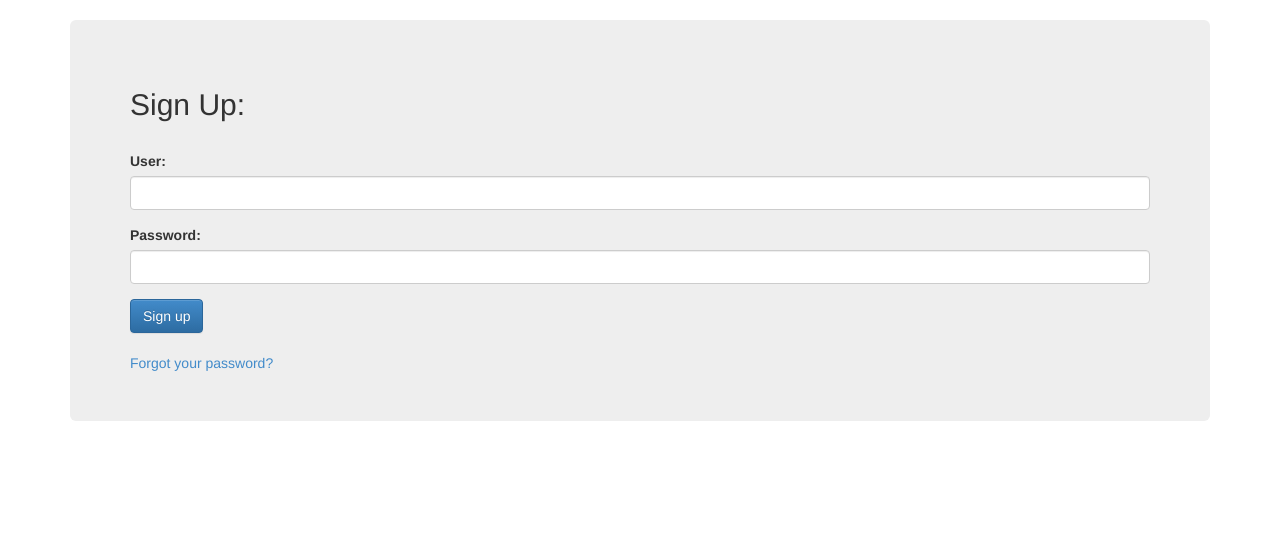
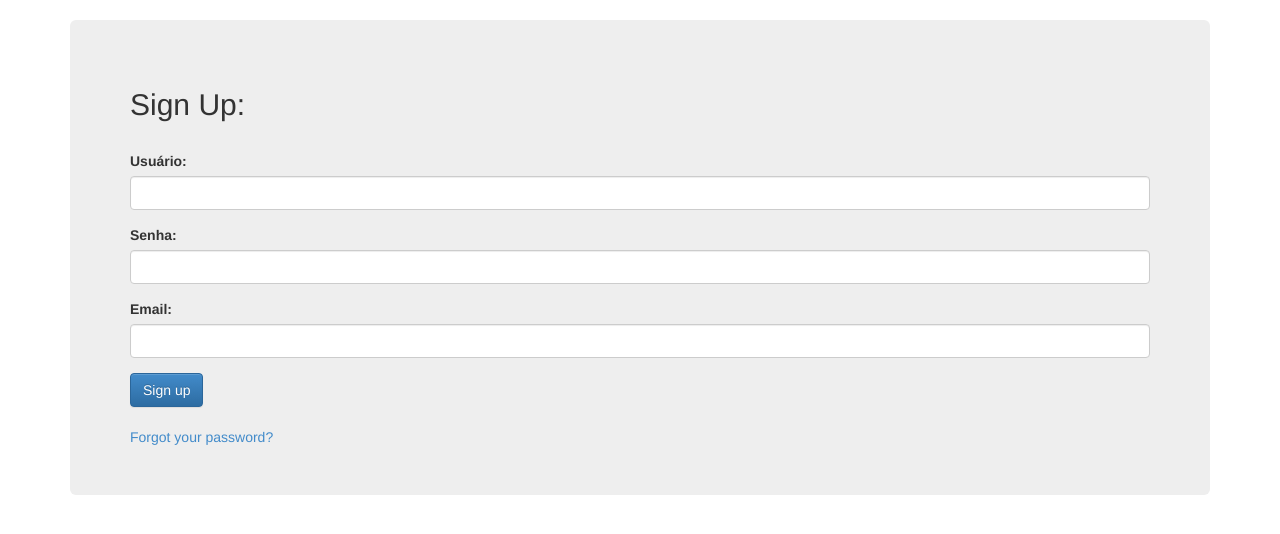
Before and after one commit to dev-igorcarvalho/Sistema-de-gerenciamento-e-cadastro-de-usu-rios, a PHP site: page /cadastro.php in a window 1280 px wide. Shown: the part 52-586 px from the top of the page. Run offline with PHP 8.4, Linux system fonts and the light colour scheme; some libraries are stand-ins or nearby versions.

Commit message:
adicionando validação de email no cadastro

```diff
--- a/cadastro.php
+++ b/cadastro.php
@@ -2,9 +2,28 @@
 
 <?php
     if(array_key_exists('cadastrado', $_REQUEST)){
-        if($_REQUEST['cadastrado']==false){
+        if($_REQUEST['cadastrado']=='ambos'){
 ?>
-    <p class="text-center alert alert-danger msg">Usuario existente, por favor tente outro nome de usuario</p>
+    <p class="text-center alert alert-danger msg">Este nome de usuário e email já existem, por favor tente outra combinação</p>
+<?php
+        }
+    }
+?>
+
+<?php
+    if(array_key_exists('cadastrado', $_REQUEST)){
+        if($_REQUEST['cadastrado']=='usuarioExistente'){
+?>
+    <p class="text-center alert alert-danger msg">Este nome de usuário já existe, por favor tente outro nome</p>
+<?php
+        }
+    }
+?>
+<?php
+    if(array_key_exists('cadastrado', $_REQUEST)){
+        if($_REQUEST['cadastrado']=='emailExistente'){
+?>
+    <p class="text-center alert alert-danger msg">Este email já existe, por favor tente outro email</p>
 <?php
         }
     }
@@ -17,14 +36,20 @@
 <br>
     <form action="cadastraUsuario.php" method="POST">
         <div class="form-group">
-            <label for="">User:</label>
+            <label for="">Usuário:</label>
             <input class="form-control" type="text" name="usuario">
         </div>
 
         <div class="form-group">
-            <label for="">Password:</label>
+            <label for="">Senha:</label>
             <input class="form-control" type="password" name="senha">
         </div>
+
+        <div class="form-group">
+            <label for="">Email:</label>
+            <input class="form-control" type="email" name="email">
+        </div>
+
         <button type="submit" class="btn btn-primary">Sign up</button>
     </form>
     <br>
@@ -39,7 +64,7 @@
             event.preventDefault();
         };
     });
-    setTimeout(()=>document.querySelector('.msg').remove(),4000);
+    setTimeout(()=>document.querySelector('.msg').remove(),5000);
 </script>
 
 <?php require_once "html-estrutura/rodape.php"; ?>
```
Also changed, not shown: UsuarioDao.php (+15 -4 lines), cadastraUsuario.php (+8 -3 lines).
